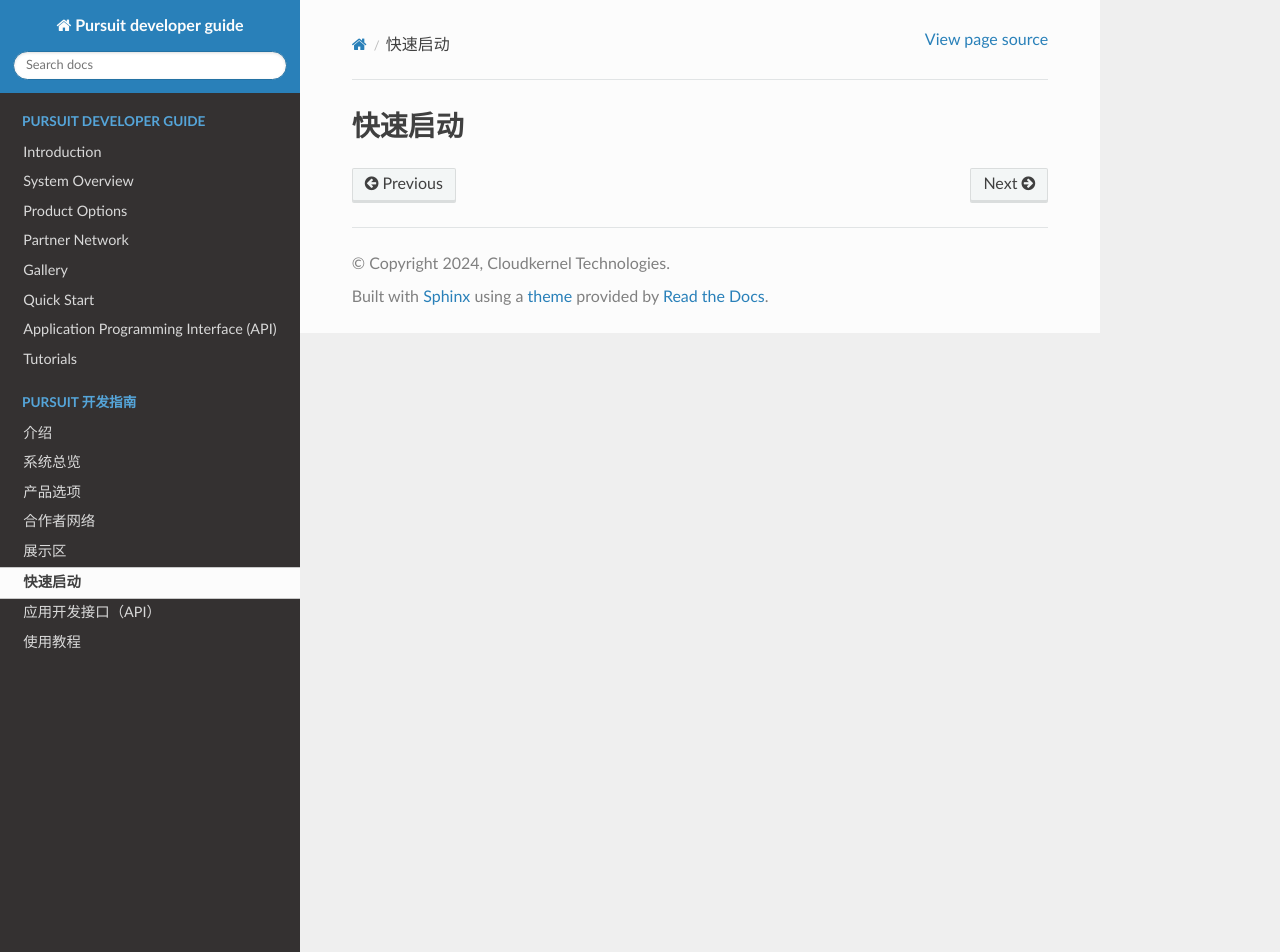
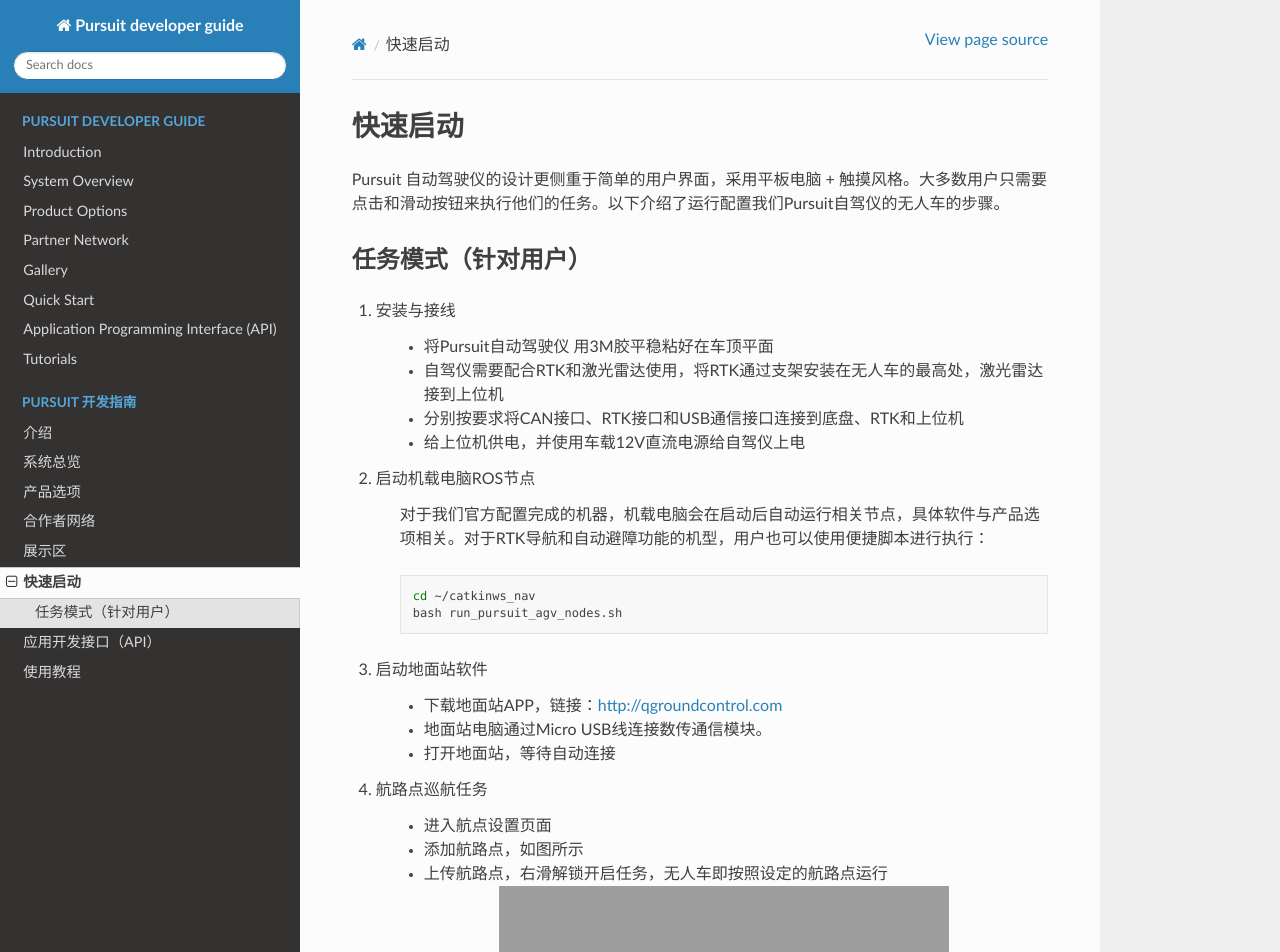
Before and after one commit to cloudkernel-tech/pursuit-guide, a Sphinx documentation site: the page built from docs/quick-start-zh.rst, in a window 1280 px wide and 1400 px high. Shown: the top 952 px of the window. Built offline with Sphinx 7.4.7 and the Read the Docs theme 2.0.0, drawn with Linux system fonts in a browser that asks for light colours; some of the changed text lies outside the part shown; grey boxes are pictures that could not be loaded.

Commit message:
add quick start section

```diff
--- a/docs/partner-network-zh.rst
+++ b/docs/partner-network-zh.rst
@@ -11,7 +11,7 @@
 ----------------
 
 .. image:: img/partner-network/yhs.png
-   :height: 550 px
+   :height: 400 px
    :width: 750 px
    :scale: 60 %
    :align: center
@@ -24,7 +24,7 @@
 RTK设备供应商
 -----------------
 .. image:: img/partner-network/qf.png
-   :height: 550 px
+   :height: 450 px
    :width: 750 px
    :scale: 60 %
    :align: center
@@ -34,7 +34,7 @@
    演示视频: `<https://www.bilibili.com/video/BV12va2eEE2K>`_
 
 .. image:: img/partner-network/comnav.png
-   :height: 550 px
+   :height: 450 px
    :width: 750 px
    :scale: 60 %
    :align: center
--- a/docs/quick-start-zh.rst
+++ b/docs/quick-start-zh.rst
@@ -1,2 +1,59 @@
 快速启动
 ==================
+
+Pursuit 自动驾驶仪的设计更侧重于简单的用户界面，采用平板电脑 + 触摸风格。大多数用户只需要点击和滑动按钮来执行他们的任务。以下介绍了运行配置我们Pursuit自驾仪的无人车的步骤。
+
+任务模式（针对用户）
+------------------------
+
+#. 安装与接线
+
+    - 将Pursuit自动驾驶仪 用3M胶平稳粘好在车顶平面
+    - 自驾仪需要配合RTK和激光雷达使用，将RTK通过支架安装在无人车的最高处，激光雷达接到上位机
+    - 分别按要求将CAN接口、RTK接口和USB通信接口连接到底盘、RTK和上位机
+    - 给上位机供电，并使用车载12V直流电源给自驾仪上电
+
+
+#. 启动机载电脑ROS节点
+
+    对于我们官方配置完成的机器，机载电脑会在启动后自动运行相关节点，具体软件与产品选项相关。对于RTK导航和自动避障功能的机型，用户也可以使用便捷脚本进行执行：
+
+    .. code-block:: bash
+
+            cd ~/catkinws_nav
+            bash run_pursuit_agv_nodes.sh
+
+
+#. 启动地面站软件
+
+    * 下载地面站APP，链接：`http://qgroundcontrol.com <https://docs.qgroundcontrol.com/master/en/qgc-user-guide/getting_started/download_and_install.html>`_
+    * 地面站电脑通过Micro USB线连接数传通信模块。
+    * 打开地面站，等待自动连接
+
+
+#. 航路点巡航任务
+
+    - 进入航点设置页面
+    - 添加航路点，如图所示
+    - 上传航路点，右滑解锁开启任务，无人车即按照设定的航路点运行
+
+    .. image:: img/quick-start/waypoint.jpg
+       :height: 500 px
+       :width: 750 px
+       :scale: 60 %
+       :alt: 航路点任务设置
+       :align: center
+
+
+#. 区域巡航任务
+
+    - 进入航路点设置页面
+    - 添加图案，创建测绘图案，框选巡航任务区域，如图所示
+    - 上传区域轨迹点，右滑解锁开启任务，无人车即按照所生成的轨迹运行
+
+    .. image:: img/quick-start/survey.jpg
+       :height: 450 px
+       :width: 750 px
+       :scale: 60 %
+       :alt: 巡航任务区域设置
+       :align: center
```
Also changed, not shown: docs/partner-network.rst (+7 -7 lines), docs/quick-start.rst (+57 -0 lines).
